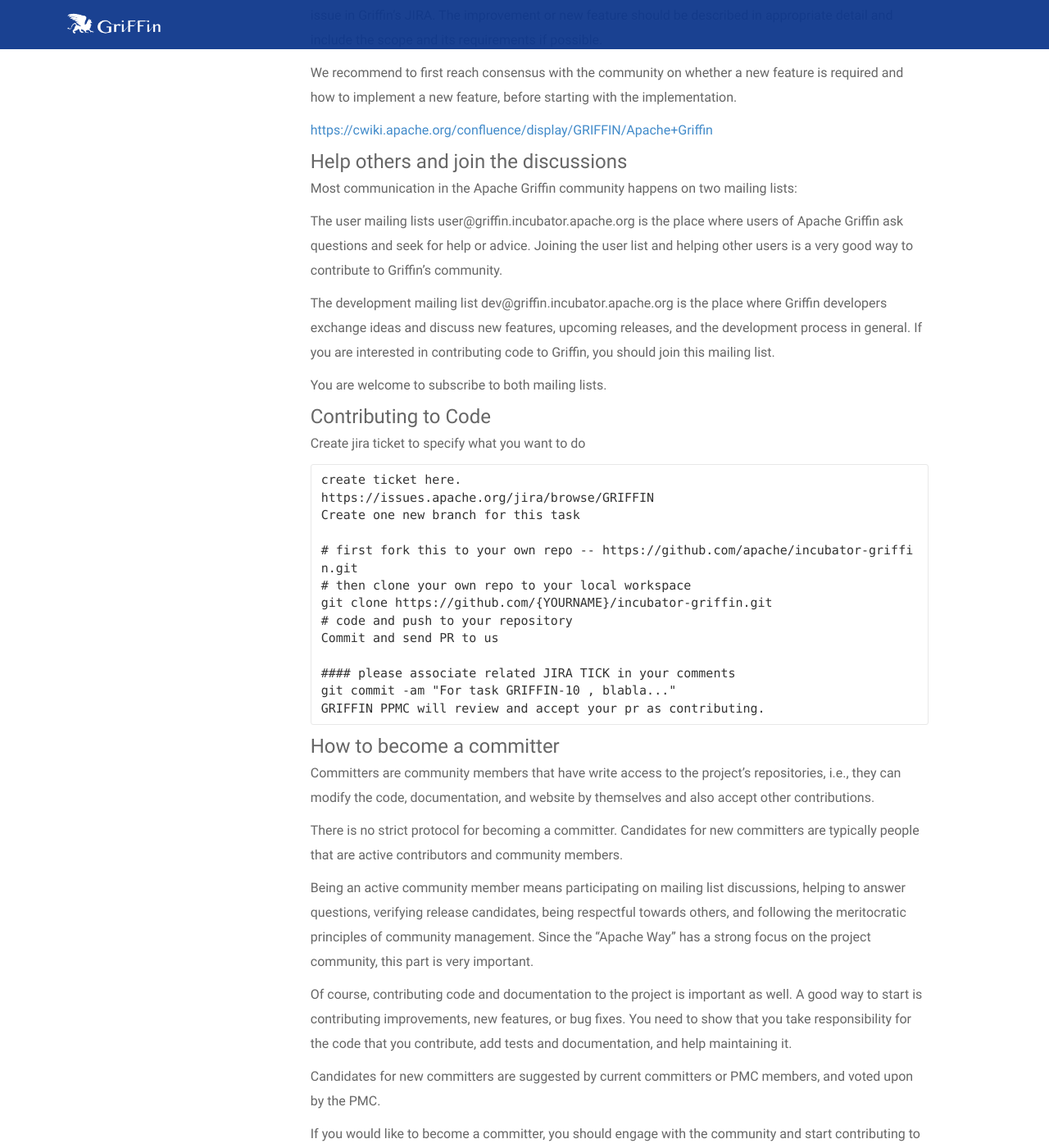
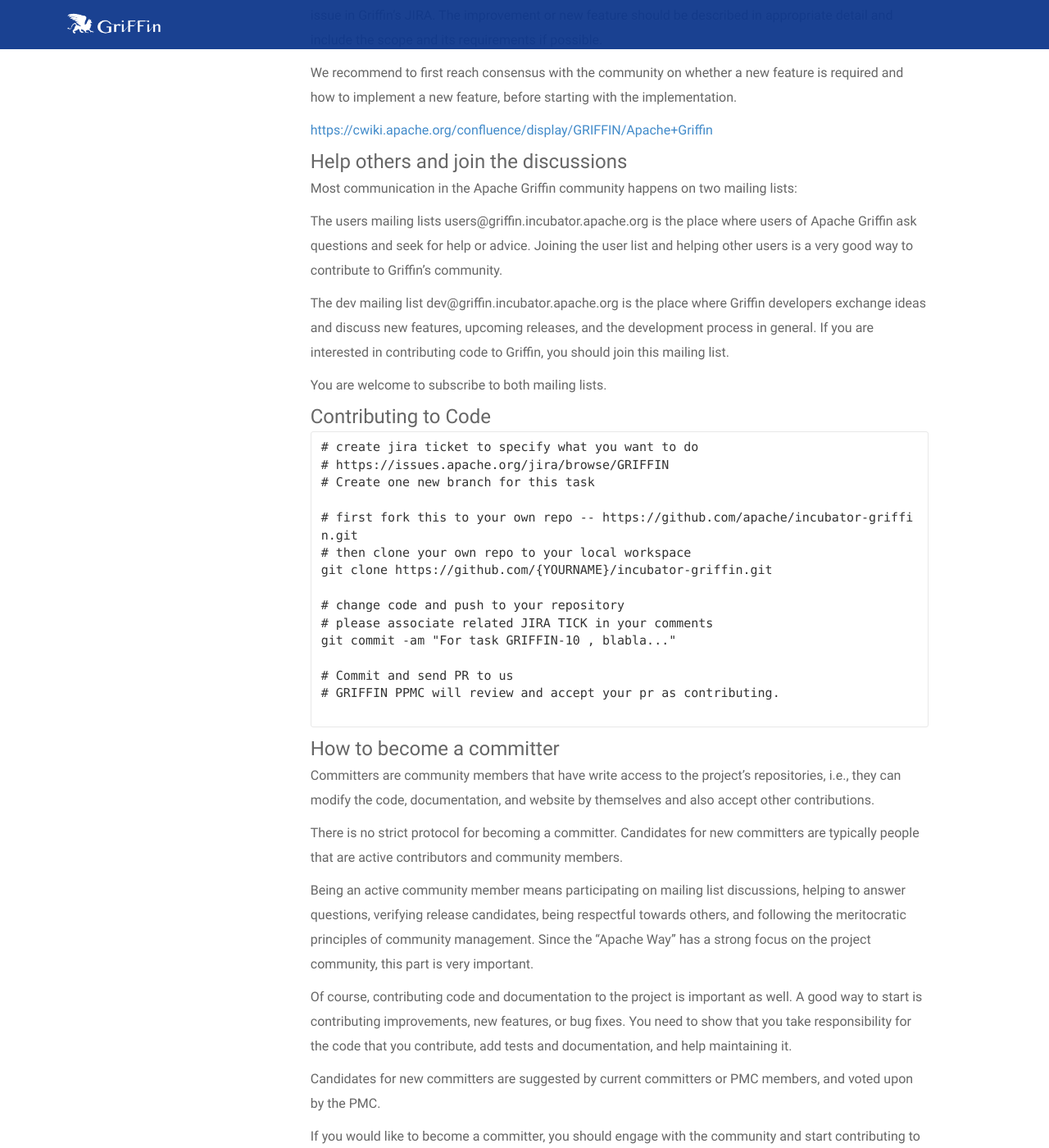
Before and after one commit to apache/griffin-site, a Jekyll site: the page built from contribute.md, in a window 1280 px wide and 1400 px high, scrolled down 553 px. Shown: the whole window at 82% size. Built offline with Jekyll 4.4.1, drawn with Linux system fonts in a browser that asks for light colours; comment, search, counter and statistics services are not loaded.

Commit message:
update contribute doc

````diff
--- a/contribute.md
+++ b/contribute.md
@@ -25,28 +25,30 @@
 ### Help others and join the discussions
 Most communication in the Apache Griffin community happens on two mailing lists:
 
-The user mailing lists user@griffin.incubator.apache.org is the place where users of Apache Griffin ask questions and seek for help or advice. Joining the user list and helping other users is a very good way to contribute to Griffin’s community.
+The users mailing lists users@griffin.incubator.apache.org is the place where users of Apache Griffin ask questions and seek for help or advice. Joining the user list and helping other users is a very good way to contribute to Griffin’s community.
 
-The development mailing list dev@griffin.incubator.apache.org is the place where Griffin developers exchange ideas and discuss new features, upcoming releases, and the development process in general. If you are interested in contributing code to Griffin, you should join this mailing list.
+The dev mailing list dev@griffin.incubator.apache.org is the place where Griffin developers exchange ideas and discuss new features, upcoming releases, and the development process in general. If you are interested in contributing code to Griffin, you should join this mailing list.
 
 You are welcome to subscribe to both mailing lists.
 
 ### Contributing to Code
-Create jira ticket to specify what you want to do
+
 ```
-create ticket here.
-https://issues.apache.org/jira/browse/GRIFFIN
-Create one new branch for this task
+# create jira ticket to specify what you want to do
+# https://issues.apache.org/jira/browse/GRIFFIN
+# Create one new branch for this task
 
 # first fork this to your own repo -- https://github.com/apache/incubator-griffin.git
 # then clone your own repo to your local workspace
 git clone https://github.com/{YOURNAME}/incubator-griffin.git
-# code and push to your repository
-Commit and send PR to us
 
-#### please associate related JIRA TICK in your comments
+# change code and push to your repository
+# please associate related JIRA TICK in your comments
 git commit -am "For task GRIFFIN-10 , blabla..."
-GRIFFIN PPMC will review and accept your pr as contributing.
+
+# Commit and send PR to us
+# GRIFFIN PPMC will review and accept your pr as contributing.
+
 ```
 
 
````
